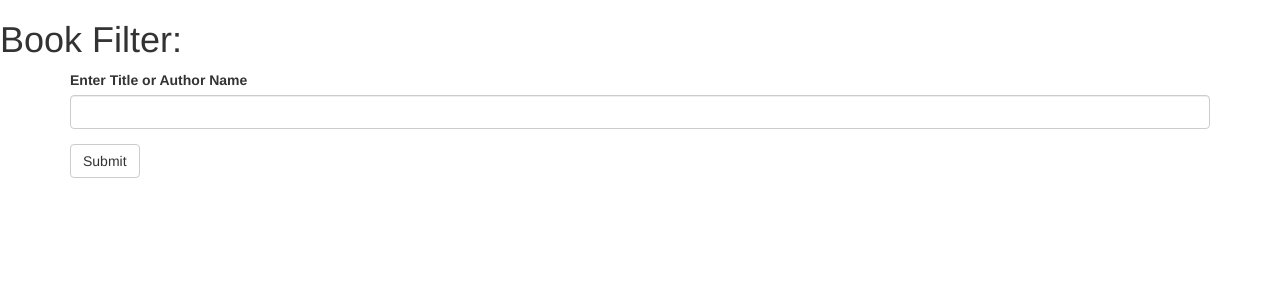
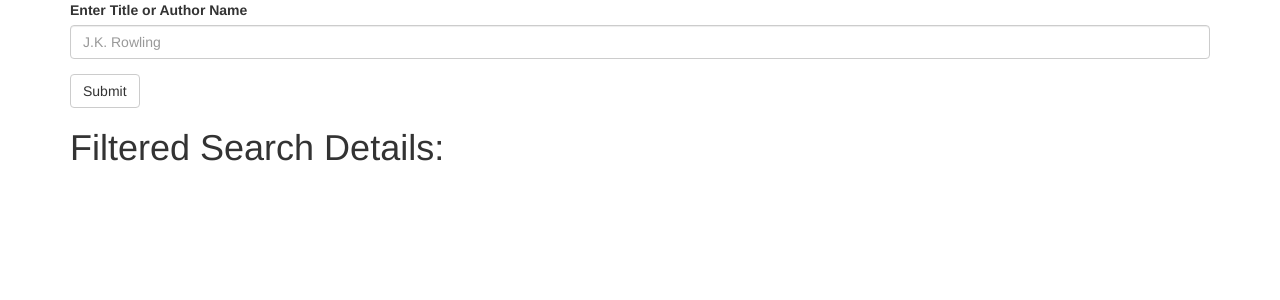
Before and after one commit to floriecole/Final_Project, a Flask app: page / in a window 1280 px wide. Shown: the top 300 px of the page. Run offline with Flask 2, Linux system fonts and the light colour scheme; parts of the project's set-up code (start-up, migrations or seed data) failed here and were passed over; some libraries are stand-ins or nearby versions.

Commit message:
new update

```diff
--- a/static/js/app.js
+++ b/static/js/app.js
@@ -9,16 +9,25 @@ submit.on("click", function() {
   d3.event.preventDefault();
 
   // Select the input element and get the raw HTML node
-  var inputElement = d3.select("#example-form-input");
+  var inputElement = d3.select("#search-form-input");
 
   // Get the value property of the input element
   var author = inputElement.property("value");
 
 //   console.log(inputValue);
 
-  // Set the span tag in the h1 element to the text
+// var filteredData = people.filter(person => person.bloodType === inputValue);
+
+// Set the span tag in the h1 element to the text
   // that was entered in the form
-  d3.select("h1>span").text(author);
+//   d3.select("h1>span").text(author);
+  d3.select(".summary").text(author);
+//   d3.select(".summary")
+//     .append("li").text(`Mean: ${mean}`)
+//     .append("li").text(`Median: ${median}`)
+//     .append("li").text(`Mode: ${mode}`)
+//     .append("li").text(`Variance: ${variance}`)
+//     .append("li").text(`Standard Deviation: ${standardDeviation}`);
 
   d3.json(`api/authorsearch/${author}`).then(function(data){
         console.log (data)
--- a/templates/index.html
+++ b/templates/index.html
@@ -11,32 +11,26 @@
 </head>
 
 <body>
-  <div class="row">
-    <div class="col-md-12">
-      <h1>Book Filter:
-        <span></span>
-      </h1>
-    </div>
-  </div>
+
   <div class="container">
     <div class="row">
       <div class="col-md-12">
         <form>
           <div class="form-group">
-            <label for="example-form">Enter Title or Author Name</label>
-            <input class="form-control" id="example-form-input" name="example-form" type="text">
+            <label for="search-form">Enter Title or Author Name</label>
+            <input class="form-control" id="search-form-input" name="search-form" type="text"placeholder="J.K. Rowling">
           </div>
           <button id="submit" type="submit" class="btn btn-default">Submit</button>
         </form>
       </div>
     </div>
-    <!-- <div class="row">
+    <div class="row">
       <div class="col-md-12">
-        <h1>Form Data:
+        <h1>Filtered Search Details:
           <span></span>
         </h1>
       </div>
-    </div> -->
+    </div>
   </div>
 </body>
 <script src="js/app.js"></script>
```
